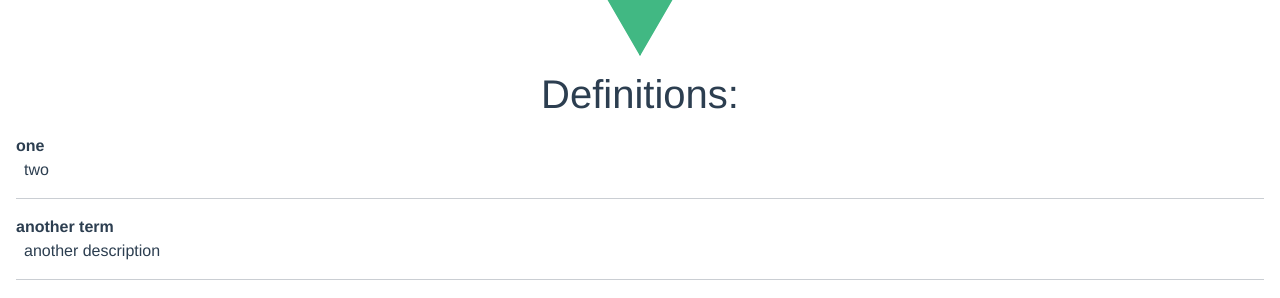
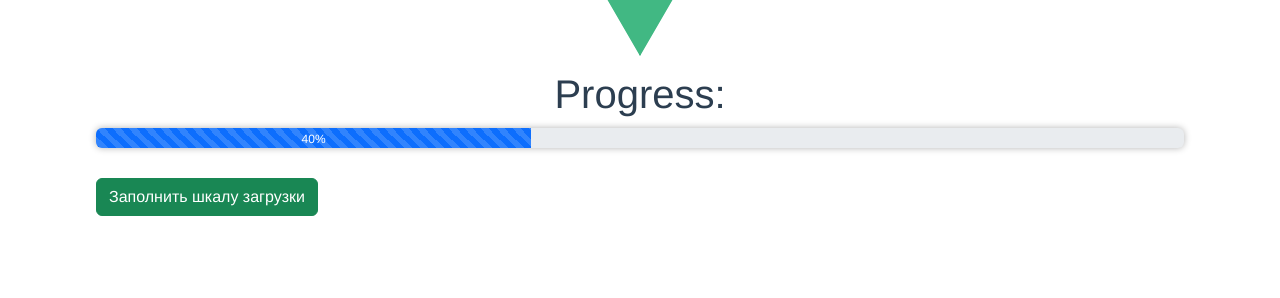
Before and after one commit to distribution-department/vue-hillel-homeworks, a Vue app: page / in a window 1280 px wide. Shown: the part 190-488 px from the top of the page. Built offline with nearby package versions, Linux system fonts and the light colour scheme.

Commit message:
feat: homework-9

```diff
--- a/public/index.html
+++ b/public/index.html
@@ -5,7 +5,7 @@
     <meta http-equiv="X-UA-Compatible" content="IE=edge">
     <meta name="viewport" content="width=device-width,initial-scale=1.0">
     <link rel="icon" href="<%= BASE_URL %>favicon.ico">
-    <title><%= htmlWebpackPlugin.options.title %></title>
+    <title>homework_9</title>
   </head>
   <body>
     <noscript>
--- a/src/App.vue
+++ b/src/App.vue
@@ -1,25 +1,21 @@
 <template>
     <img alt="Vue logo" src="./assets/logo.png">
-    <HelloWorld msg="Welcome to Your Vue.js App"/>
-    <definitions-component :definitions="definitions"/>
+    <progress-component :percentage="percentage"/>
 </template>
 
 <script>
-    import DefinitionsComponent from "@/components/DefinitionsComponent.jsx";
+    import ProgressComponent from "@/components/ProgressComponent.vue";
 
     export default {
         name: 'App',
+        components: {
+            ProgressComponent,
+        },
         data() {
             return {
-                definitions: [
-                    {dt: 'one', dd: 'two', id: 1},
-                    {dt: 'another term', dd: 'another description', id: 2},
-                ]
+                percentage: 40
             }
-        },
-        components: {
-            DefinitionsComponent
-        },
+        }
     }
 </script>
 
--- a/src/components/DefinitionsComponent.jsx
+++ /dev/null
@@ -1,39 +0,0 @@
-import {defineComponent} from 'vue';
-
-export default defineComponent({
-    name: 'DefinitionsComponent',
-    props: {
-        definitions: {
-            dt: {
-                type: String,
-                required: true,
-                default: 'Prop -dt- doesn`t exist!'
-            },
-            dd: {
-                type: String,
-                required: true,
-                default: 'Prop -dd- doesn`t exist!'
-            },
-            id: {
-                type: Number,
-                required: true,
-                default: 'Prop -id- doesn`t exist!'
-            },
-        }
-    },
-    render() {
-        return (
-            <div>
-                <h1>Definitions:</h1>
-                {this.definitions.map((prop) => {
-                        return <div key={prop.id} class="text-start m-3">
-                            <dt>{prop.dt}</dt>
-                            <dd class="mx-2">{prop.dd}</dd>
-                            <hr/>
-                        </div>
-                    }
-                )}
-            </div>
-        )
-    }
-});
--- /dev/null
+++ b/src/components/ProgressComponent.vue
@@ -0,0 +1,71 @@
+<template>
+    <h1>Progress:</h1>
+    <div class="progress">
+        <div class="progress-bar progress-bar-striped progress-bar-animated" role="progressbar"
+             :aria-valuenow="currentValue"
+             aria-valuemin="0" aria-valuemax="100" :style="{ width: currentValue + '%' }"><span>{{currentValue}}%</span>
+        </div>
+    </div>
+    <div class="buttons">
+        <button type="button" :class="{ disabled: isInProgress }" class="btn btn-success" @click="getFullProgress">
+            Заполнить шкалу загрузки
+        </button>
+    </div>
+</template>
+
+<script>
+    export default {
+        name: "ProgressComponent",
+        props: {
+            percentage: {
+                type: Number,
+                required: true,
+                default: 0
+            }
+        },
+        data() {
+            return {
+                currentValue: this.percentage,
+                isInProgress: false
+            }
+        },
+        methods: {
+            getFullProgress() {
+                setInterval(() => {
+                    if (this.currentValue >= 100) {
+                        this.isInProgress = false;
+                        return
+                    }
+                    this.isInProgress = true;
+                    this.currentValue += 1;
+                }, 50)
+            }
+        }
+    }
+</script>
+
+<style scoped>
+    .progress {
+        width: 85%;
+        margin: 10px auto;
+        box-shadow: 0 0 7px rgba(0, 0, 0, 0.3);
+        height: 20px;
+    }
+
+    span {
+        padding-top: 2px;
+    }
+
+    .buttons {
+        width: 85%;
+        margin: 30px auto 10px auto;
+        display: flex;
+        flex-direction: row;
+        justify-content: flex-start;
+        align-items: center;
+    }
+
+    .btn:first-child {
+        margin-right: 10px;
+    }
+</style>
```
